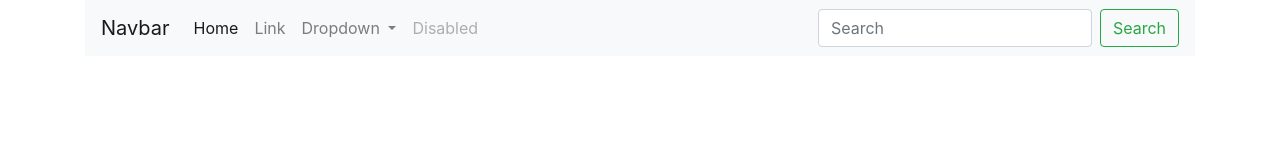
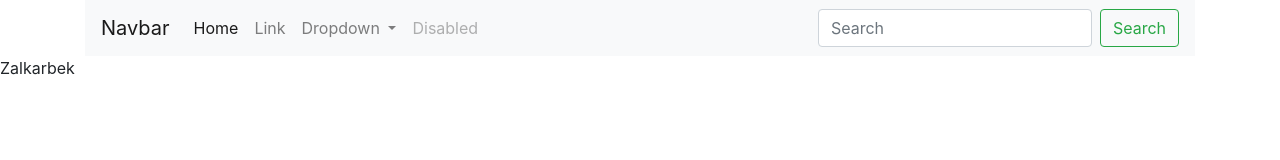
Before and after one commit to OrozalievZalkarbek/git1, a plain HTML site: page index.html in a window 1280 px wide. Drawn offline with nearby package versions, Linux system fonts and the light colour scheme.

Commit message:
first commit

```diff
--- a/index.html
+++ b/index.html
@@ -48,6 +48,8 @@
 </nav>
 </div>
 
+  <p>Zalkarbek</p>
+
 
 	<script type="text/javascript" src="./main.js"></script>
 </body>
```
